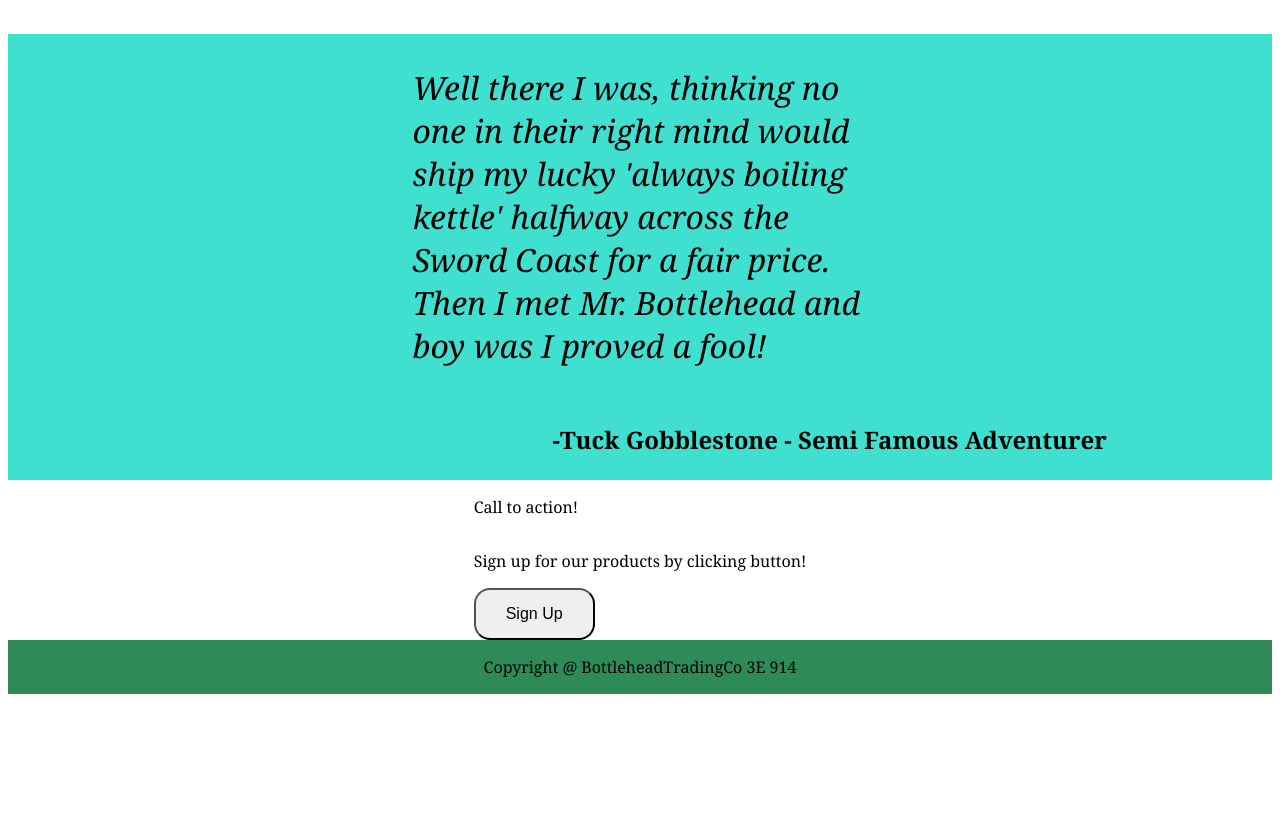
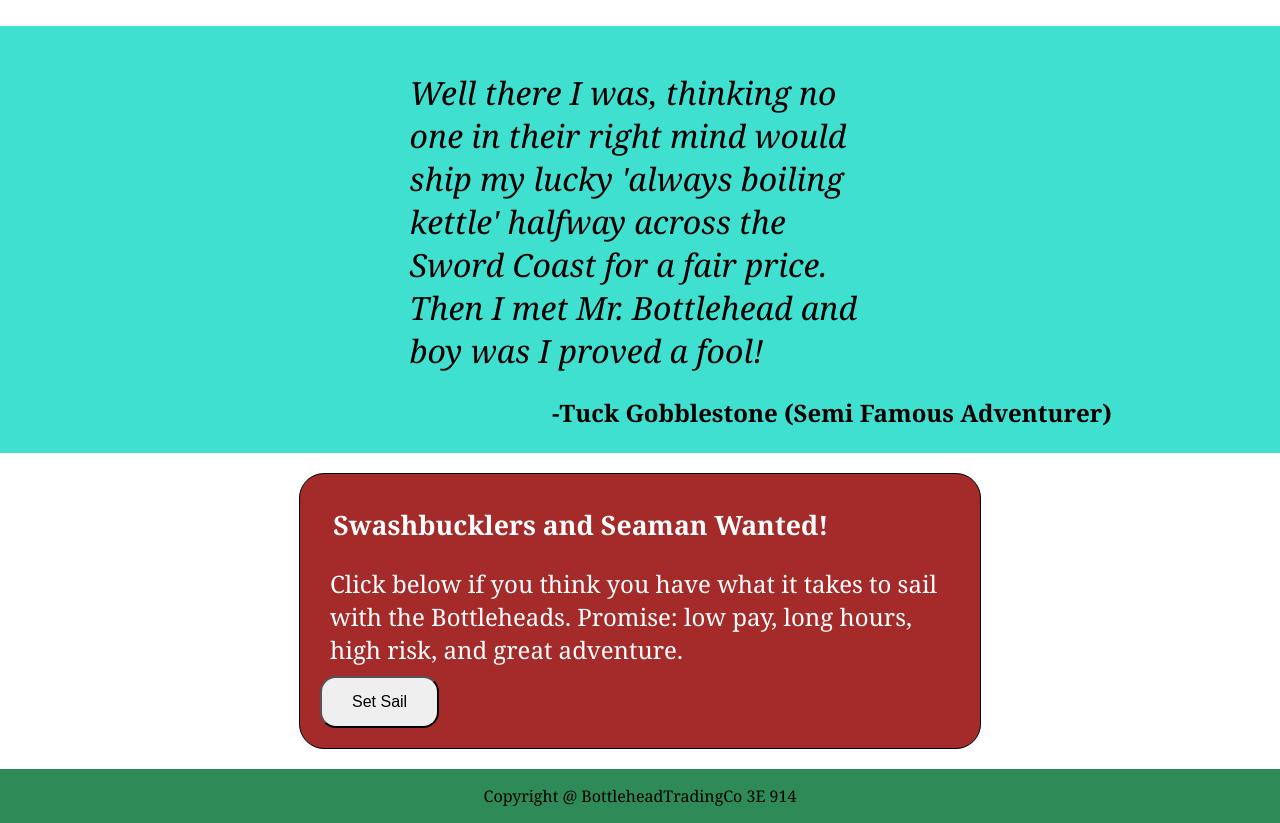
Before and after one commit to CowboyAragorn/bottlehead_trading_co, a plain HTML site: page index.html in a window 1280 px wide. Shown: the part 1056-1879 px from the top of the page. Before the commit the page ends 1758 px from the top, so only its background shows below. Drawn offline with Linux system fonts and the light colour scheme.

Commit message:
First Draft

```diff
--- a/index.html
+++ b/index.html
@@ -48,13 +48,13 @@
         </article>
     <article class="testimonial">
         <p class="quote">Well there I was, thinking no one in their right mind would ship my lucky 'always boiling kettle' halfway across the Sword Coast for a fair price. Then I met Mr. Bottlehead and boy was I proved a fool!</p>
-        <p class="attribution">-Tuck Gobblestone - Semi Famous Adventurer</p>
+        <p class="attribution">-Tuck Gobblestone (Semi Famous Adventurer)</p>
     </article>
     <article class="call2a">
         <div class="container">
-            <p>Call to action!</p>
-            <p>Sign up for our products by clicking button!</p>
-            <button>Sign Up</button>
+            <p class="text3">Swashbucklers and Seaman Wanted!</p>
+            <p class="text1">Click below if you think you have what it takes to sail with the Bottleheads. Promise: low pay, long hours, high risk, and great adventure.</p>
+            <button>Set Sail</button>
         </div>
     </article>
     <footer>
--- a/style.css
+++ b/style.css
@@ -2,6 +2,7 @@ body{
     display: flex;
     flex-direction: column;
     font-family:Cambria, Cochin, Georgia, Times, 'Times New Roman', serif;
+    margin: 0;
 }
 
 
@@ -44,6 +45,7 @@ a{
     display: flex;
     justify-content: center;
     align-items: center;
+    text-align: left;
 }
 
 .runner1{
@@ -127,6 +129,9 @@ button{
     max-width: 36%;
     font-size: 24pt;
     font-style: italic;
+    margin-top: 45px;
+    margin-bottom: 0px;
+
 }
 .attribution{
     display: flex;
@@ -139,11 +144,29 @@ button{
 .container{
     display: flex;
     flex-direction: column;
+    align-content: left;
+    justify-content: left;
 
 }
 
 
 .call2a{
+}
+
+.container{
+    border: black solid 1px;
+    padding: 15pt;
+    width: 50%;
+    margin: 15pt;
+    background-color: brown;
+    color: white;
+    border-radius: 25px;
+}
+
+.text3{
+    margin: 10pt;
+    font-size: 20pt;
+    font-weight: bold;
 }
 
 
```
